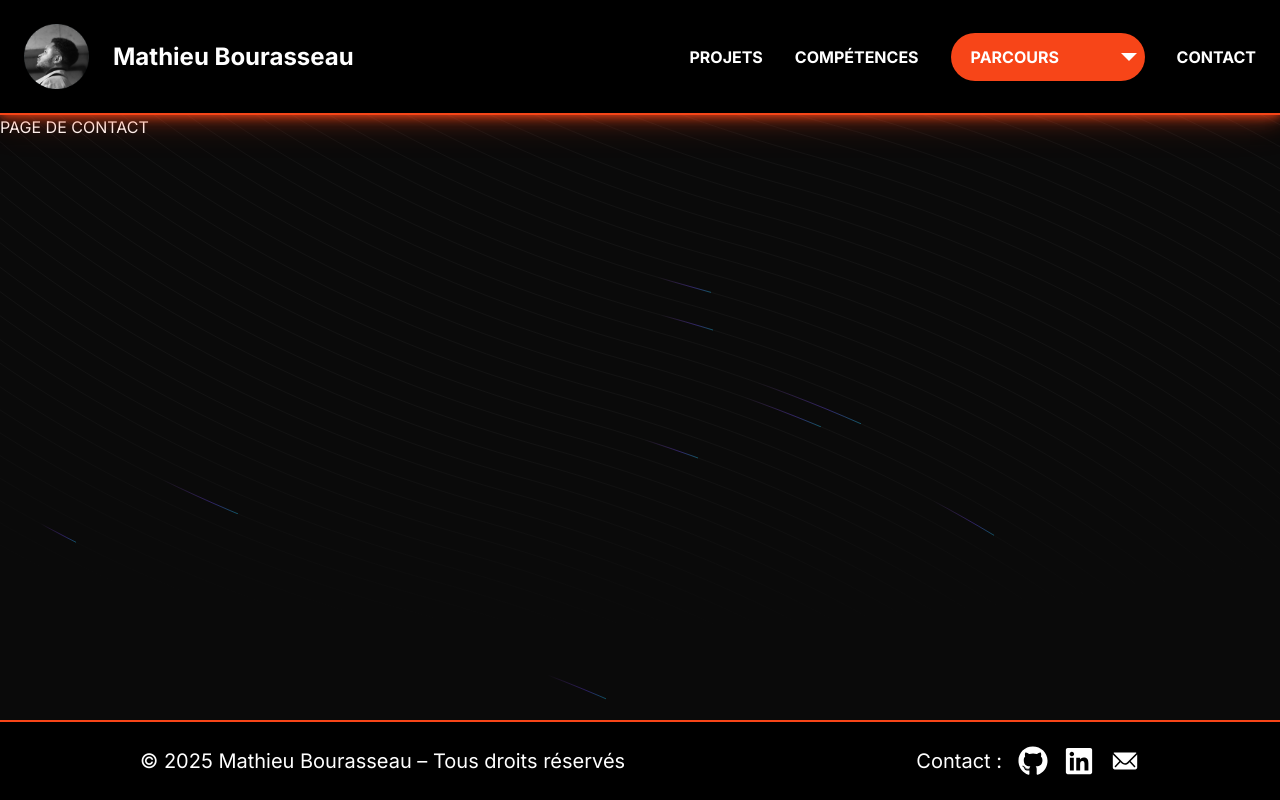
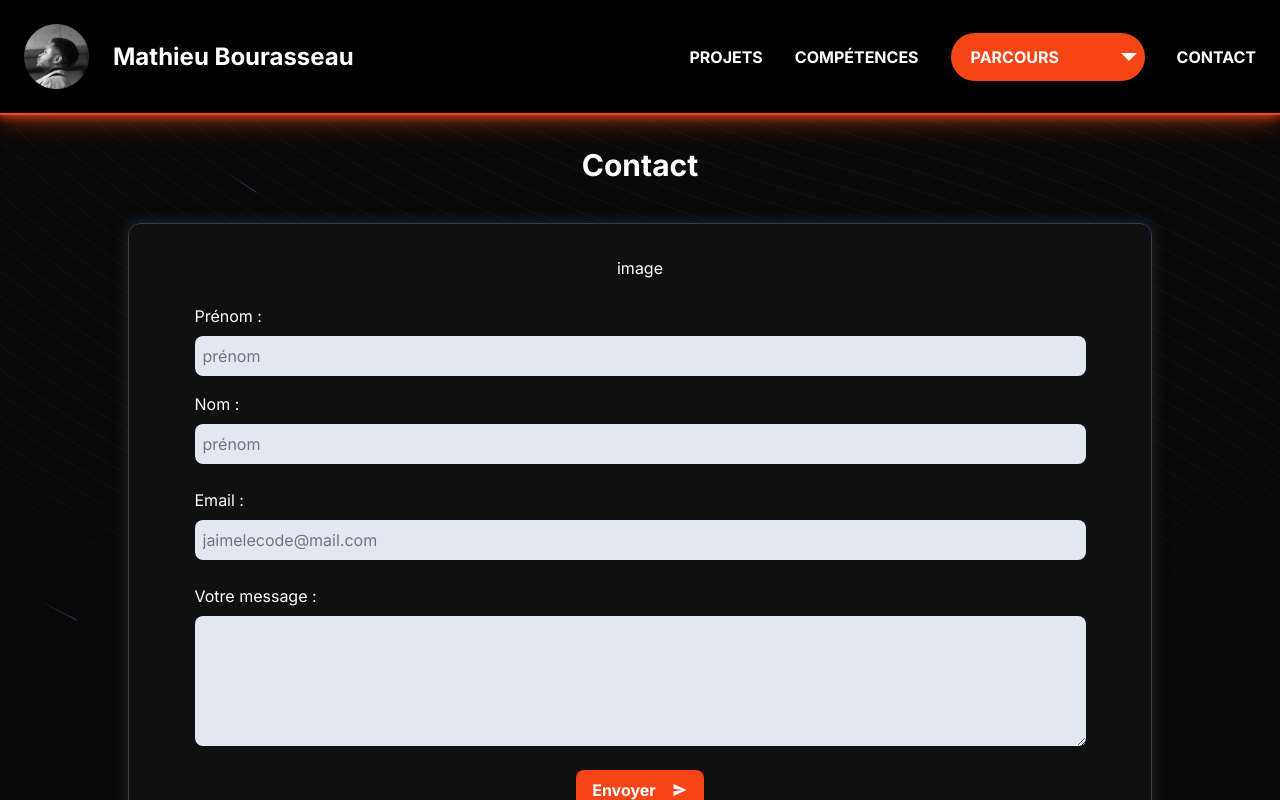
Before and after one commit to MathieuBourasseau/react-portfolio, a Next.js app: page / in a window 1280 px wide. Both pictures are taken after a click on the button "CONTACT". Shown: the top 800 px of the page. Built offline with nearby package versions, Linux system fonts and the light colour scheme.

Commit message:
feat: html elements added for contact

```diff
--- a/app/components/Contact.tsx
+++ b/app/components/Contact.tsx
@@ -1,9 +1,70 @@
 import React from 'react'
+import { motion } from "framer-motion"
+import { IoMdSend } from "react-icons/io";
 
 export default function Contact() {
-  return (
-    <div>
-      <h1 className="text-white">PAGE DE CONTACT</h1>
-    </div>
-  )
+    return (
+        <section className=" relative z-20 text-center flex flex-col gap-6 py-[5%] lg:py-8 px-4 lg:px-10 xl:px-[10%]">
+            <motion.h1
+                initial={{ opacity: 0, y: -20 }}
+                animate={{ opacity: 1, y: 0 }}
+                transition={{ duration: 0.5, ease: "easeOut" }}
+                className="text-2xl text-white font-bold lg:text-3xl mb-4"
+            >
+                Contact
+            </motion.h1>
+
+            {/* FORM */}
+            <form
+                action=""
+                className=" gap-6 py-8 p-4 rounded-xl bg-neutral-900/50 backdrop-blur-sm border shadow-[0_0_15px_rgba(44,62,80,0.6)] border-[#2C3E50] flex flex-col justify-center items-center">
+                <div>
+                    <p className="text-white">image</p>
+                </div>
+
+                {/* FIELDSET */}
+
+                <fieldset className="flex flex-col gap-6 w-[90%]">
+
+                   {/* NAME AND FIRST NAME */}
+                   <div className="flex flex-col gap-4">
+                        <div className="flex flex-col gap-2 items-start">
+                            <label htmlFor="" className="text-white">Prénom :</label>
+                            <input type="text" className="w-full bg-primary-grey rounded-lg py-2 px-2" placeholder="prénom" />
+                        </div>
+                        <div className="flex flex-col gap-2 items-start">
+                            <label htmlFor="" className="text-white">Nom :</label>
+                            <input type="text" className="w-full bg-primary-grey rounded-lg py-2 px-2" placeholder="prénom" />
+                        </div>
+                   </div>
+
+                   {/* EMAIL */}
+                   <div className="flex flex-col gap-2 items-start">
+                        <label htmlFor="" className="text-white">Email :</label>
+                        <input type="email" className="w-full bg-primary-grey rounded-lg py-2 px-2" placeholder="jaimelecode@mail.com" />
+                   </div>
+
+                   {/* MESSAGE */}
+                   <div className="flex flex-col gap-2 items-start">
+                         <label htmlFor="" className="text-white">Votre message : </label>
+                         <textarea
+                            name=""
+                            id=""
+                            className="w-full min-h-[130px] bg-primary-grey rounded-lg py-2 px-2"></textarea>
+                   </div>
+
+                   {/* BUTTON */}
+                   <div>
+                        <button
+                            className="text-white bg-primary-orange py-2 px-4 rounded-lg">
+                            <div className="flex items-center gap-4 font-bold">
+                                <p>Envoyer</p>
+                                <IoMdSend />
+                            </div>
+                        </button>
+                   </div>
+                </fieldset>
+            </form>
+        </section>
+    )
 }
--- a/package.json
+++ b/package.json
@@ -9,6 +9,7 @@
     "lint": "eslint"
   },
   "dependencies": {
+    "@emailjs/browser": "^4.4.1",
     "class-variance-authority": "^0.7.1",
     "clsx": "^2.1.1",
     "framer-motion": "^12.23.26",
@@ -17,8 +18,10 @@
     "next": "^16.0.10",
     "react": "19.2.1",
     "react-dom": "19.2.1",
+    "react-hook-form": "^7.68.0",
     "react-icons": "^5.5.0",
     "react-vertical-timeline-component": "^3.5.3",
+    "sonner": "^2.0.7",
     "tailwind-merge": "^3.4.0"
   },
   "devDependencies": {
```
Also changed, not shown: 1 other file (tests, documents, lock files or other folders).
